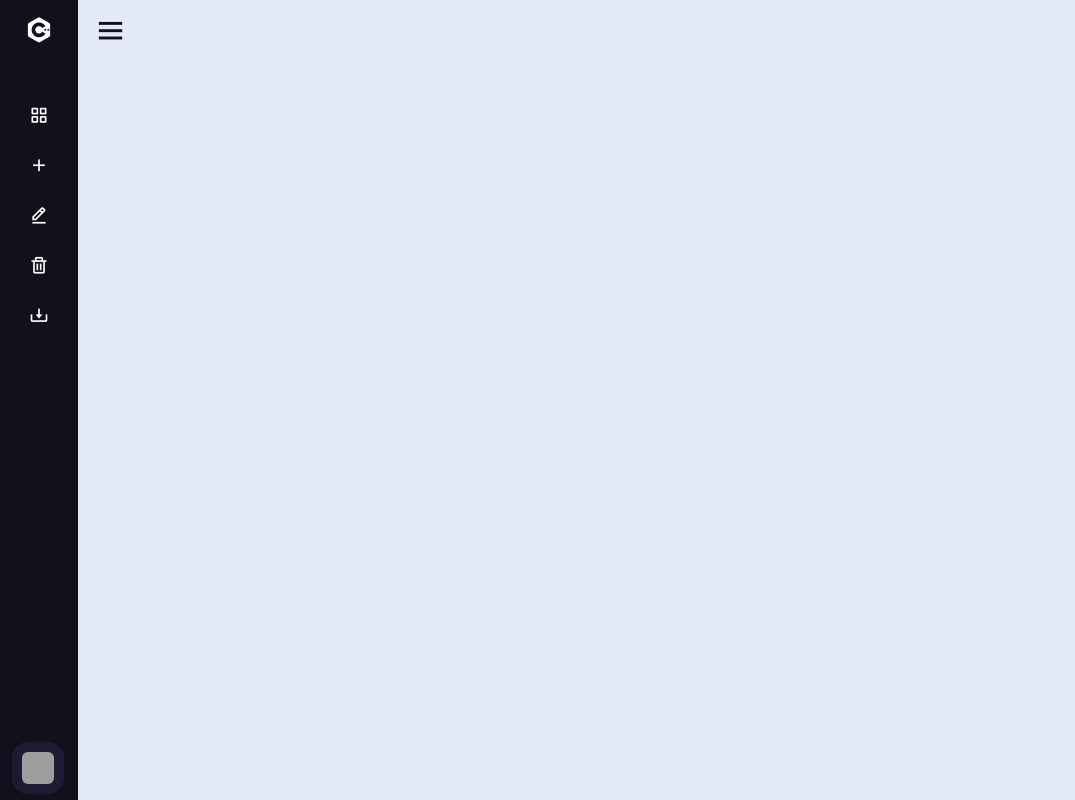
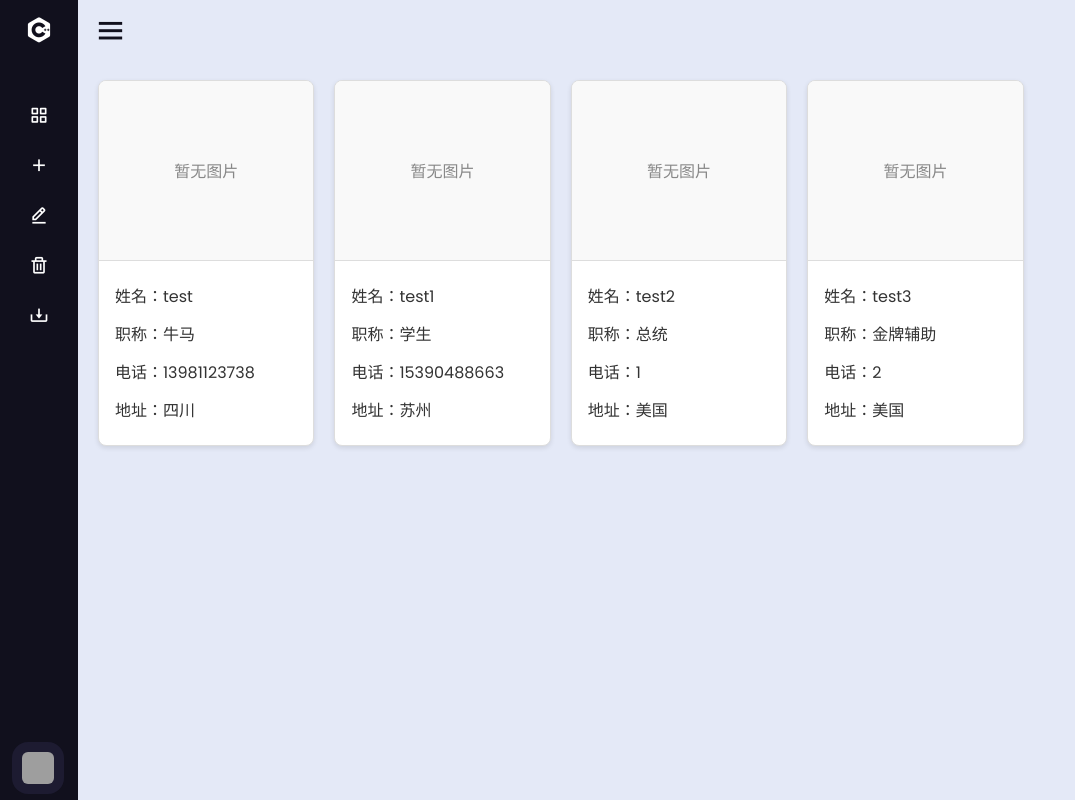
Before and after one commit to Tanheishanyang/Business-Card-Management-System, a Flask app: page /home in a window 1280 px wide. Shown: the whole page, without its empty margins (0-1075 px from the left). Run offline with Flask 3, Linux system fonts and the light colour scheme; data comes from the database, SQL or seed files in the repository; both versions use the stored data as it was after the commit; grey boxes are pictures that could not be loaded.

Commit message:
dashboard implemet

```diff
--- a/deploy_test/static/Home/Home.css
+++ b/deploy_test/static/Home/Home.css
@@ -1,12 +1,15 @@
-/* Google Fonts Import Link */
-@import url('https://fonts.googleapis.com/css2?family=Poppins:wght@300;400;500;600;700&display=swap');
-*{
+/* 如果需要Google Fonts @import也可放这里，但你在HTML里已引入，可不写 */
+/* @import url('https://fonts.googleapis.com/css2?family=Poppins:wght@300;400;500;600;700&display=swap'); */
+
+* {
   margin: 0;
   padding: 0;
   box-sizing: border-box;
   font-family: 'Poppins', sans-serif;
 }
-.sidebar{
+
+/* 侧边栏部分 */
+.sidebar {
   position: fixed;
   top: 0;
   left: 0;
@@ -16,16 +19,16 @@
   z-index: 100;
   transition: all 0.5s ease;
 }
-.sidebar.close{
+.sidebar.close {
   width: 78px;
 }
-.sidebar .logo-details{
+.sidebar .logo-details {
   height: 60px;
   width: 100%;
   display: flex;
   align-items: center;
 }
-.sidebar .logo-details i{
+.sidebar .logo-details i {
   font-size: 30px;
   color: #fff;
   height: 50px;
@@ -33,46 +36,46 @@
   text-align: center;
   line-height: 50px;
 }
-.sidebar .logo-details .logo_name{
+.sidebar .logo-details .logo_name {
   font-size: 22px;
   color: #fff;
   font-weight: 600;
   transition: 0.3s ease;
   transition-delay: 0.1s;
 }
-.sidebar.close .logo-details .logo_name{
+.sidebar.close .logo-details .logo_name {
   transition-delay: 0s;
   opacity: 0;
   pointer-events: none;
 }
-.sidebar .nav-links{
+.sidebar .nav-links {
   height: 100%;
   padding: 30px 0 150px 0;
   overflow: auto;
 }
-.sidebar.close .nav-links{
+.sidebar.close .nav-links {
   overflow: visible;
 }
-.sidebar .nav-links::-webkit-scrollbar{
+.sidebar .nav-links::-webkit-scrollbar {
   display: none;
 }
-.sidebar .nav-links li{
+.sidebar .nav-links li {
   position: relative;
   list-style: none;
   transition: all 0.4s ease;
 }
-.sidebar .nav-links li:hover{
+.sidebar .nav-links li:hover {
   background: #1d1b31;
 }
-.sidebar .nav-links li .iocn-link{
+.sidebar .nav-links li .iocn-link {
   display: flex;
   align-items: center;
   justify-content: space-between;
 }
-.sidebar.close .nav-links li .iocn-link{
-  display: block
+.sidebar.close .nav-links li .iocn-link {
+  display: block;
 }
-.sidebar .nav-links li i{
+.sidebar .nav-links li i {
   height: 50px;
   min-width: 78px;
   text-align: center;
@@ -82,37 +85,37 @@
   cursor: pointer;
   transition: all 0.3s ease;
 }
-.sidebar .nav-links li.showMenu i.arrow{
+.sidebar .nav-links li.showMenu i.arrow {
   transform: rotate(-180deg);
 }
-.sidebar.close .nav-links i.arrow{
+.sidebar.close .nav-links i.arrow {
   display: none;
 }
-.sidebar .nav-links li a{
+.sidebar .nav-links li a {
   display: flex;
   align-items: center;
   text-decoration: none;
 }
-.sidebar .nav-links li a .link_name{
+.sidebar .nav-links li a .link_name {
   font-size: 18px;
   font-weight: 400;
   color: #fff;
   transition: all 0.4s ease;
 }
-.sidebar.close .nav-links li a .link_name{
+.sidebar.close .nav-links li a .link_name {
   opacity: 0;
   pointer-events: none;
 }
-.sidebar .nav-links li .sub-menu{
+.sidebar .nav-links li .sub-menu {
   padding: 6px 6px 14px 80px;
   margin-top: -10px;
   background: #1d1b31;
   display: none;
 }
-.sidebar .nav-links li.showMenu .sub-menu{
+.sidebar .nav-links li.showMenu .sub-menu {
   display: block;
 }
-.sidebar .nav-links li .sub-menu a{
+.sidebar .nav-links li .sub-menu a {
   color: #fff;
   font-size: 15px;
   padding: 5px 0;
@@ -120,10 +123,10 @@
   opacity: 0.6;
   transition: all 0.3s ease;
 }
-.sidebar .nav-links li .sub-menu a:hover{
+.sidebar .nav-links li .sub-menu a:hover {
   opacity: 1;
 }
-.sidebar.close .nav-links li .sub-menu{
+.sidebar.close .nav-links li .sub-menu {
   position: absolute;
   left: 100%;
   top: -10px;
@@ -135,32 +138,34 @@
   pointer-events: none;
   transition: 0s;
 }
-.sidebar.close .nav-links li:hover .sub-menu{
+.sidebar.close .nav-links li:hover .sub-menu {
   top: 0;
   opacity: 1;
   pointer-events: auto;
   transition: all 0.4s ease;
 }
-.sidebar .nav-links li .sub-menu .link_name{
+.sidebar .nav-links li .sub-menu .link_name {
   display: none;
 }
-.sidebar.close .nav-links li .sub-menu .link_name{
+.sidebar.close .nav-links li .sub-menu .link_name {
   font-size: 18px;
   opacity: 1;
   display: block;
 }
-.sidebar .nav-links li .sub-menu.blank{
+.sidebar .nav-links li .sub-menu.blank {
   opacity: 1;
   pointer-events: auto;
   padding: 3px 20px 6px 16px;
   opacity: 0;
   pointer-events: none;
 }
-.sidebar .nav-links li:hover .sub-menu.blank{
+.sidebar .nav-links li:hover .sub-menu.blank {
   top: 50%;
   transform: translateY(-50%);
 }
-.sidebar .profile-details{
+
+/* 底部的个人信息和退出按钮 */
+.sidebar .profile-details {
   position: fixed;
   bottom: 0;
   width: 260px;
@@ -171,17 +176,17 @@
   padding: 6px 0;
   transition: all 0.5s ease;
 }
-.sidebar.close .profile-details{
+.sidebar.close .profile-details {
   background: none;
 }
-.sidebar.close .profile-details{
+.sidebar.close .profile-details {
   width: 78px;
 }
-.sidebar .profile-details .profile-content{
+.sidebar .profile-details .profile-content {
   display: flex;
   align-items: center;
 }
-.sidebar .profile-details img{
+.sidebar .profile-details img {
   height: 52px;
   width: 52px;
   object-fit: cover;
@@ -190,11 +195,11 @@
   background: #1d1b31;
   transition: all 0.5s ease;
 }
-.sidebar.close .profile-details img{
+.sidebar.close .profile-details img {
   padding: 10px;
 }
 .sidebar .profile-details .profile_name,
-.sidebar .profile-details .job{
+.sidebar .profile-details .job {
   color: #fff;
   font-size: 18px;
   font-weight: 500;
@@ -202,13 +207,15 @@
 }
 .sidebar.close .profile-details i,
 .sidebar.close .profile-details .profile_name,
-.sidebar.close .profile-details .job{
+.sidebar.close .profile-details .job {
   display: none;
 }
-.sidebar .profile-details .job{
+.sidebar .profile-details .job {
   font-size: 12px;
 }
-.home-section{
+
+/* 右侧内容区 */
+.home-section {
   position: relative;
   background: #E4E9F7;
   height: 100vh;
@@ -216,27 +223,79 @@
   width: calc(100% - 260px);
   transition: all 0.5s ease;
 }
-.sidebar.close ~ .home-section{
+.sidebar.close ~ .home-section {
   left: 78px;
   width: calc(100% - 78px);
 }
-.home-section .home-content{
+.home-section .home-content {
   height: 60px;
   display: flex;
   align-items: center;
 }
 .home-section .home-content .bx-menu,
-.home-section .home-content .text{
+.home-section .home-content .text {
   color: #11101d;
   font-size: 35px;
 }
-.home-section .home-content .bx-menu{
+.home-section .home-content .bx-menu {
   margin: 0 15px;
   cursor: pointer;
 }
-.home-section .home-content .text{
+.home-section .home-content .text {
   font-size: 26px;
   font-weight: 600;
 }
 
-/*  */
+/*
+  ============= 卡片区域: 支持头像 + 多行文本 =============
+*/
+.card-container {
+  padding: 20px;
+  display: grid;
+  /* auto-fill + minmax: 随页面宽度自动换行 */
+  grid-template-columns: repeat(auto-fill, minmax(200px, 1fr));
+  grid-gap: 20px;
+}
+.card {
+  background-color: #fff;
+  border: 1px solid #ddd;
+  border-radius: 8px;
+  box-shadow: 0 2px 5px rgba(0,0,0,0.1);
+  /* 纵向排布，让图片/替代容器在上方，文字信息在下方 */
+  display: flex;
+  flex-direction: column;
+  overflow: hidden; /* 隐藏可能溢出的子元素 */
+}
+.card-img {
+  width: 100%;
+  height: 180px; /* 视需要可调整 */
+  object-fit: cover;
+  border-bottom: 1px solid #ddd; /* 分隔线 */
+}
+
+/* 当没有图片时，显示一个提示区 */
+.no-image {
+  width: 100%;
+  height: 180px;
+  border-bottom: 1px solid #ddd;
+  /* 居中显示 */
+  display: flex;
+  align-items: center;
+  justify-content: center;
+  /* 你可以用更淡的背景色来区分 */
+  background-color: #f9f9f9;
+  color: #888;
+  font-size: 16px;
+}
+
+/* 下面是卡片文本信息区域 */
+.card-details {
+  padding: 16px;
+  display: flex;
+  flex-direction: column;
+}
+.card-field {
+  margin: 6px 0;
+  color: #333;
+  font-size: 16px;
+}
--- a/deploy_test/templates/Home/Home.html
+++ b/deploy_test/templates/Home/Home.html
@@ -1,15 +1,24 @@
 <!DOCTYPE html>
-<!-- Designined by CodingLab | www.youtube.com/codinglabyt -->
 <html lang="en" dir="ltr">
   <head>
     <meta charset="UTF-8">
     <title>Home</title>
+
+    <!-- Boxicons CDN Link -->
+    <link href='https://unpkg.com/boxicons@2.0.7/css/boxicons.min.css' rel='stylesheet'>
+
+    <!-- Google Fonts -->
+    <link rel="preconnect" href="https://fonts.googleapis.com">
+    <link rel="stylesheet" href="https://fonts.googleapis.com/css2?family=Poppins:wght@300;400;500;600;700&display=swap">
+
+    <!-- 引入合并后的 CSS 文件 -->
     <link rel="stylesheet" href="/static/Home/Home.css">
-    <!-- Boxiocns CDN Link -->
-    <link href='https://unpkg.com/boxicons@2.0.7/css/boxicons.min.css' rel='stylesheet'>
+
     <meta name="viewport" content="width=device-width, initial-scale=1.0">
   </head>
+
   <body>
+    <!-- 侧边栏 -->
     <div class="sidebar close">
       <div class="logo-details">
         <i class='bx bxl-c-plus-plus'></i>
@@ -72,16 +81,18 @@
           </ul>
         </li>
 
-      <!-- 底部的个人信息和退出按钮 -->
+        <!-- 底部个人信息和退出按钮 -->
         <li>
           <div class="profile-details">
             <div class="profile-content">
-            <img src="image/profile.jpg" alt="profile">
+              <!-- 替换成你需要的头像地址或默认图 -->
+              <img src="/static/images/default_user.png" alt="profile">
             </div>
             <div class="name-job">
               <div class="profile_name">用户名</div>
               <div class="job">职位</div>
             </div>
+            <!-- 点击退出 -->
             <a href="/logout">
               <i class='bx bx-log-out'></i>
             </a>
@@ -90,13 +101,36 @@
       </ul>
     </div>
 
+    <!-- 右侧主体内容 -->
     <section class="home-section">
       <div class="home-content">
         <i class='bx bx-menu'></i>
         <span class="text"></span>
       </div>
+
+      <!-- 卡片容器，自动布局显示数据库 info 表中的信息 -->
+      <div class="card-container">
+        {% for emp in employees %}
+          <div class="card">
+            <!-- 如果 emp.image 不为空或不为 None，就显示 <img>；否则显示 "暂无图片" -->
+            {% if emp.image and emp.image != '/static/images/default_user.png' %}
+              <img src="{{ emp.image }}" alt="Profile" class="card-img" />
+            {% else %}
+              <div class="no-image">暂无图片</div>
+            {% endif %}
+
+            <div class="card-details">
+              <p class="card-field">姓名：{{ emp.name }}</p>
+              <p class="card-field">职称：{{ emp.title }}</p>
+              <p class="card-field">电话：{{ emp.phone }}</p>
+              <p class="card-field">地址：{{ emp.address }}</p>
+            </div>
+          </div>
+        {% endfor %}
+      </div>
     </section>
 
+    <!-- JS 代码（侧边栏折叠、菜单显示/隐藏） -->
     <script>
       let arrow = document.querySelectorAll(".arrow");
       for (var i = 0; i < arrow.length; i++) {
```
Also changed, not shown: deploy_test/database.db. Lines whose indentation alone changed are shown as unchanged.
